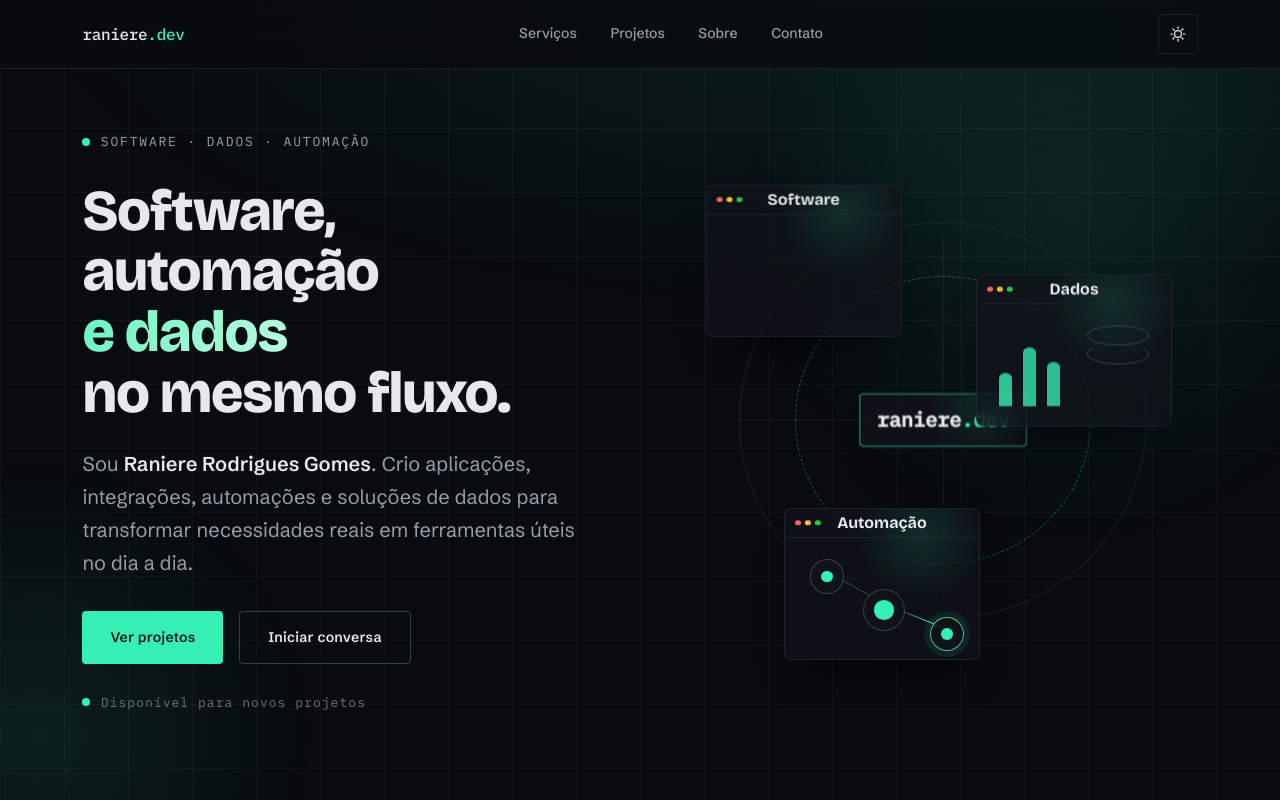
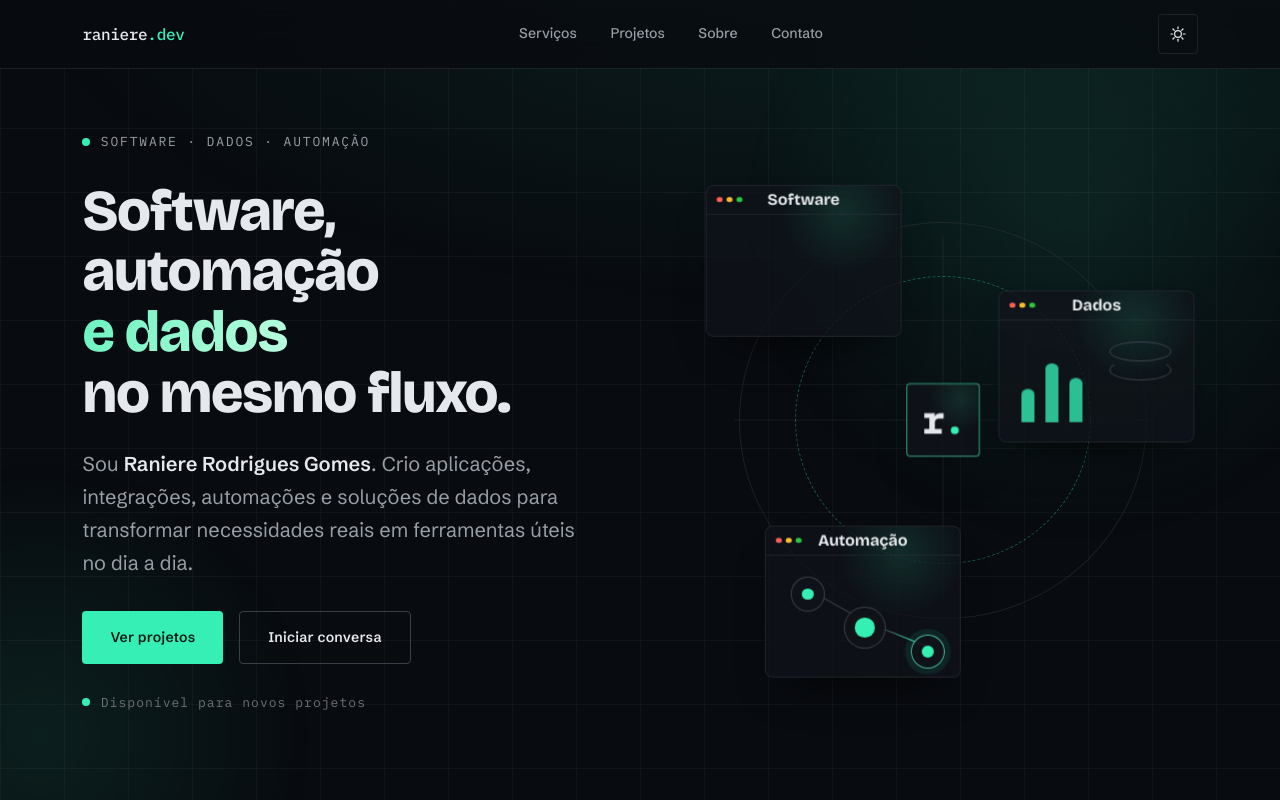
Before and after one commit to raniere57/raniere-dev, a React (Vite) app: page / in a window 1280 px wide. Shown: the top 800 px of the page. Built offline with nearby package versions, Linux system fonts and the light colour scheme.

Commit message:
Ajusta marca central e orbitas

```diff
--- a/src/components/hero/HeroScopeMap.tsx
+++ b/src/components/hero/HeroScopeMap.tsx
@@ -67,7 +67,7 @@ export function HeroScopeMap() {
       <div className="scope-map__grid">
         <div className="scope-map__core">
           <span className="scope-map__brand">
-            raniere<span>.dev</span>
+            r<span>.</span>
           </span>
         </div>
 
--- a/src/components/hero/hero.css
+++ b/src/components/hero/hero.css
@@ -243,9 +243,8 @@
   top: 50%;
   left: 50%;
   translate: -50% -50%;
-  min-width: 9rem;
-  min-height: 3.25rem;
-  padding: 0.7rem 1rem;
+  width: 4.5rem;
+  height: 4.5rem;
   display: grid;
   place-content: center;
   border: 1px solid var(--color-border);
@@ -262,7 +261,7 @@
 
 .scope-map__brand {
   font-family: var(--font-mono);
-  font-size: clamp(0.95rem, 0.8rem + 0.7vw, 1.25rem);
+  font-size: clamp(1.55rem, 1.2rem + 1.4vw, 2.25rem);
   font-weight: 600;
   line-height: 1;
   color: var(--color-text);
@@ -295,28 +294,28 @@
 .scope-map__domain--software {
   --orbit-a-x: 1.1rem;
   --orbit-a-y: 0.8rem;
-  --orbit-b-x: 18rem;
-  --orbit-b-y: 6.4rem;
-  --orbit-c-x: 6rem;
-  --orbit-c-y: 21rem;
+  --orbit-b-x: 19.4rem;
+  --orbit-b-y: 7.4rem;
+  --orbit-c-x: 4.8rem;
+  --orbit-c-y: 22.1rem;
 }
 
 .scope-map__domain--automacao {
-  --orbit-a-x: 18rem;
-  --orbit-a-y: 6.4rem;
-  --orbit-b-x: 6rem;
-  --orbit-b-y: 21rem;
+  --orbit-a-x: 19.4rem;
+  --orbit-a-y: 7.4rem;
+  --orbit-b-x: 4.8rem;
+  --orbit-b-y: 22.1rem;
   --orbit-c-x: 1.1rem;
   --orbit-c-y: 0.8rem;
 }
 
 .scope-map__domain--dados {
-  --orbit-a-x: 6rem;
-  --orbit-a-y: 21rem;
+  --orbit-a-x: 4.8rem;
+  --orbit-a-y: 22.1rem;
   --orbit-b-x: 1.1rem;
   --orbit-b-y: 0.8rem;
-  --orbit-c-x: 18rem;
-  --orbit-c-y: 6.4rem;
+  --orbit-c-x: 19.4rem;
+  --orbit-c-y: 7.4rem;
 }
 
 @keyframes scope-orbit {
```
